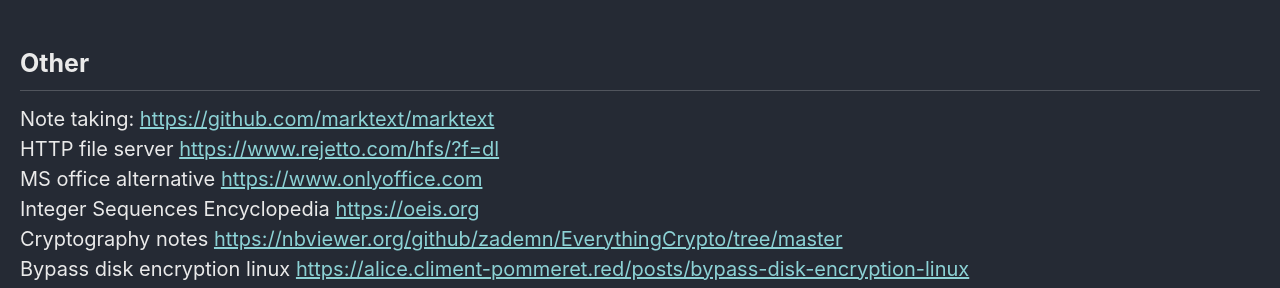
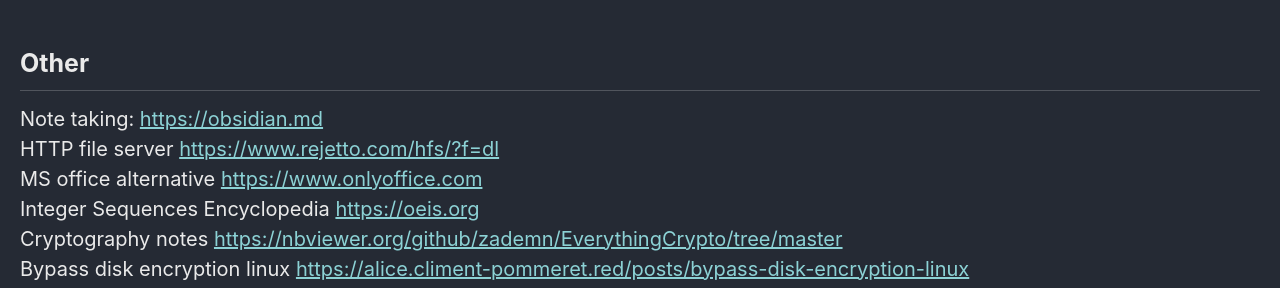
Before and after one commit to Connor-McCartney/Connor-McCartney.github.io, a Jekyll site: the page built from _pages/misc/resources.md, in a window 1280 px wide. Shown: the part 1460-1748 px from the top of the page. Built offline with Jekyll 4.4.1, drawn with Linux system fonts in a browser that asks for light colours; cached includes are drawn as plain includes; part of the change alters nothing that is shown.

Commit message:
Update resources.md

```diff
--- a/_pages/misc/resources.md
+++ b/_pages/misc/resources.md
@@ -46,7 +46,7 @@ Certificates <https://crt.sh> <br>
 
 ## Other
 
-Note taking: <https://github.com/marktext/marktext> <br>
+Note taking: <https://obsidian.md> <br>
 HTTP file server <https://www.rejetto.com/hfs/?f=dl> <br>
 MS office alternative <https://www.onlyoffice.com> <br>
 Integer Sequences Encyclopedia <https://oeis.org> <br>
```
